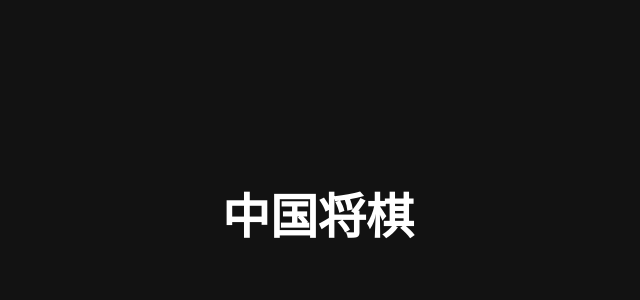
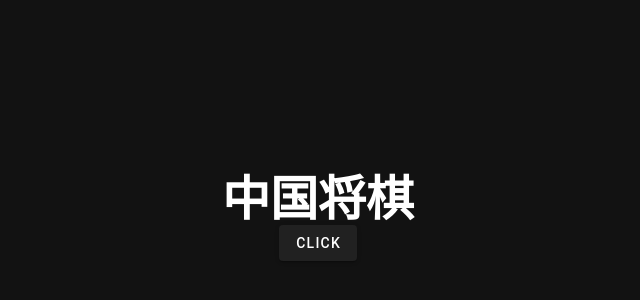
Before and after one commit to Cerceis/chiharu, a Vue app: page /game in a window 1280 px wide. Shown: the part 182-482 px from the top of the page, without its empty margins (322-962 px from the left). Built offline with nearby package versions, Linux system fonts and the light colour scheme; a small style sheet from the web is missing.

Commit message:
added views

```diff
--- /dev/null
+++ b/src/views/GameView.vue
@@ -0,0 +1,6 @@
+<template>
+	<div>game view</div>
+</template>
+<script setup lang="ts">
+
+</script>
--- /dev/null
+++ b/src/views/OverView.vue
@@ -0,0 +1 @@
+<template>Over</template>
--- a/src/views/TopPageView.vue
+++ b/src/views/StartView.vue
@@ -1,5 +1,6 @@
 <template>
 	<div class="text-h3 font-weight-bold grid justify-center align-center flex-grow-1">
 		中国将棋
+		<v-btn @click="$router.replace('/game')" >click</v-btn>
 	</div>
 </template>
```
Also changed, not shown: src/router/router.ts (+6 -2 lines).
